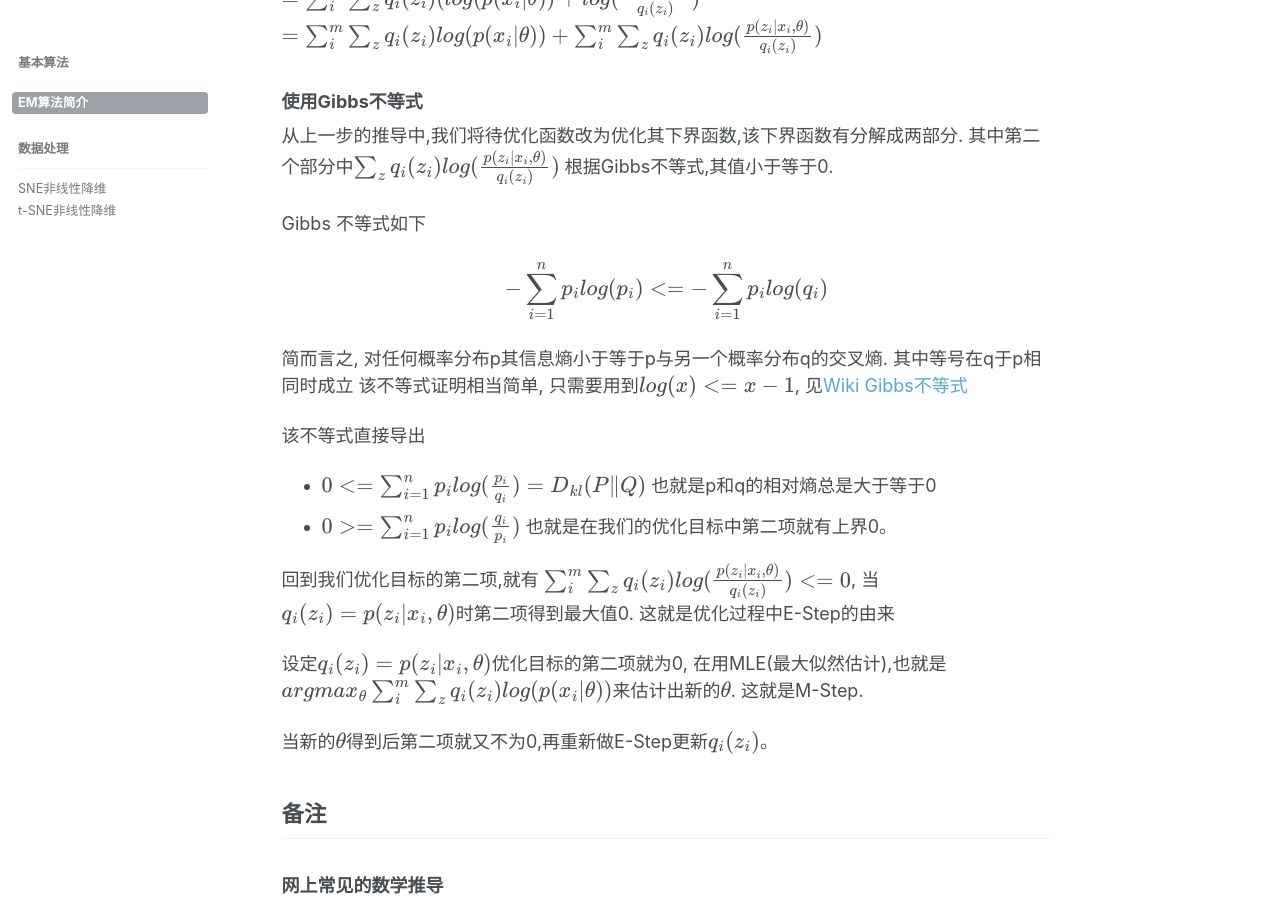
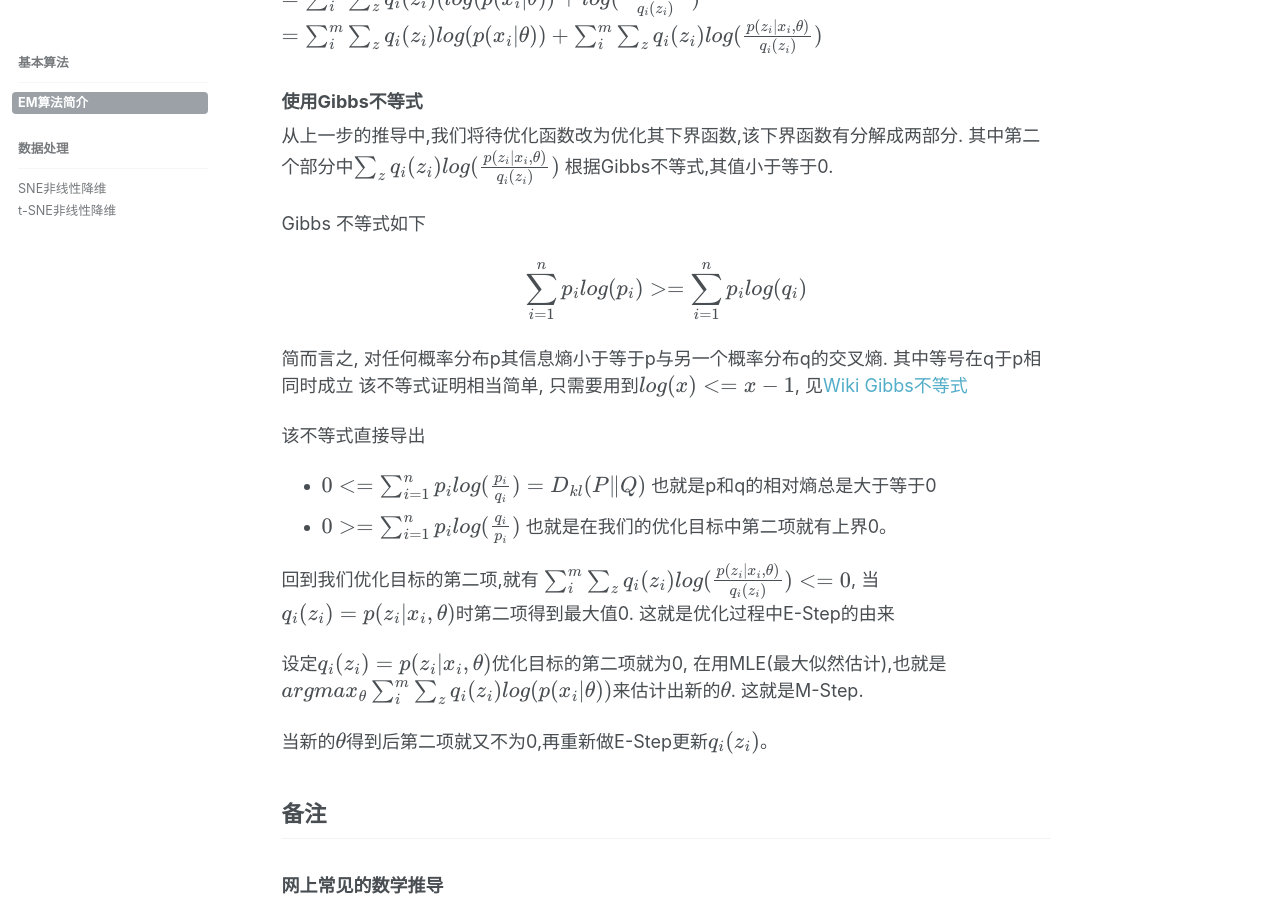
Before and after one commit to lucius-yu/lucius-yu.github.io, a Jekyll site: the page built from _docs/em-algorigthm-introduction.md, in a window 1280 px wide and 900 px high, scrolled down 2587 px. Built offline with Jekyll 4.4.1, drawn with Linux system fonts in a browser that asks for light colours; formulas are drawn with MathJax 3.

Commit message:
[task] minor update

```diff
--- a/_docs/em-algorigthm-introduction.md
+++ b/_docs/em-algorigthm-introduction.md
@@ -79,7 +79,7 @@ $=  \sum_i^m{\sum_z q_i(z_i)}log(p(x_i \vert \theta)) +  \sum_i^m{\sum_z q_i(z_i
 
 Gibbs 不等式如下
 
-$$ -\sum_{i=1}^n p_i log(p_i) <= -\sum_{i=1}^n p_i log(q_i) $$
+$$ \sum_{i=1}^n p_i log(p_i) >= \sum_{i=1}^n p_i log(q_i) $$
 
 简而言之, 对任何概率分布p其信息熵小于等于p与另一个概率分布q的交叉熵. 其中等号在q于p相同时成立
 该不等式证明相当简单, 只需要用到$log(x)<=x-1$, 见[Wiki Gibbs不等式](https://en.wikipedia.org/wiki/Gibbs%27_inequality)
```
